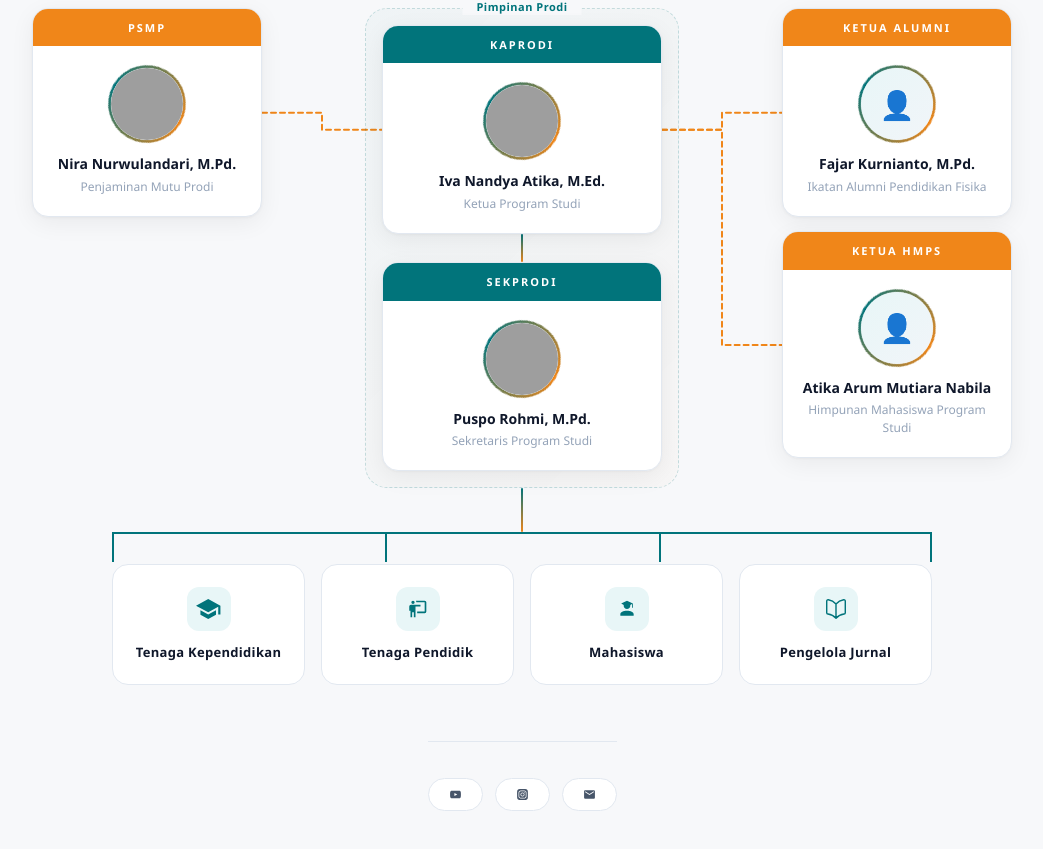
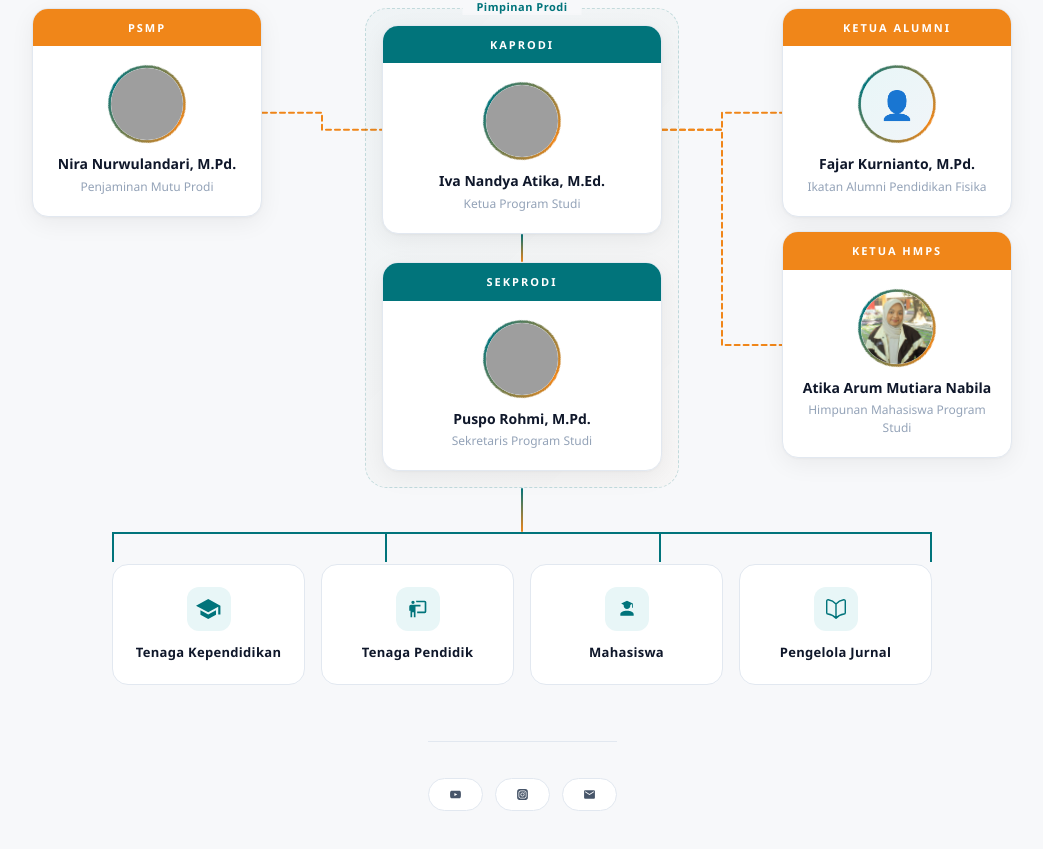
Before and after one commit to nabilhafidzalfaruq/A-web-prodi, a plain HTML site: page struktur/index.html in a window 1280 px wide. Shown: the part 845-1694 px from the top of the page, without its empty margins (118-1161 px from the left). Drawn offline with Linux system fonts and the light colour scheme; grey boxes are pictures that could not be loaded.

Commit message:
feat: add new avatar image for Ketua HMPS in index.html

```diff
--- a/struktur/index.html
+++ b/struktur/index.html
@@ -860,7 +860,10 @@
                 <div class="so-avatar">
                   <div class="so-avatar-ring"></div>
                   <div class="so-avatar-inner">
-                    <!-- <img src="URL_FOTO_HMPS.jpg" alt="Ketua HMPS"> -->
+                    <img
+                      src="image/WhatsApp Image 2026-11-11 at 15.42.49.jpeg"
+                      alt="Ketua HMPS"
+                    />
                     👤
                   </div>
                 </div>
```
Also changed, not shown: struktur/image/WhatsApp Image 2026-11-11 at 15.42.49.jpeg (added).
